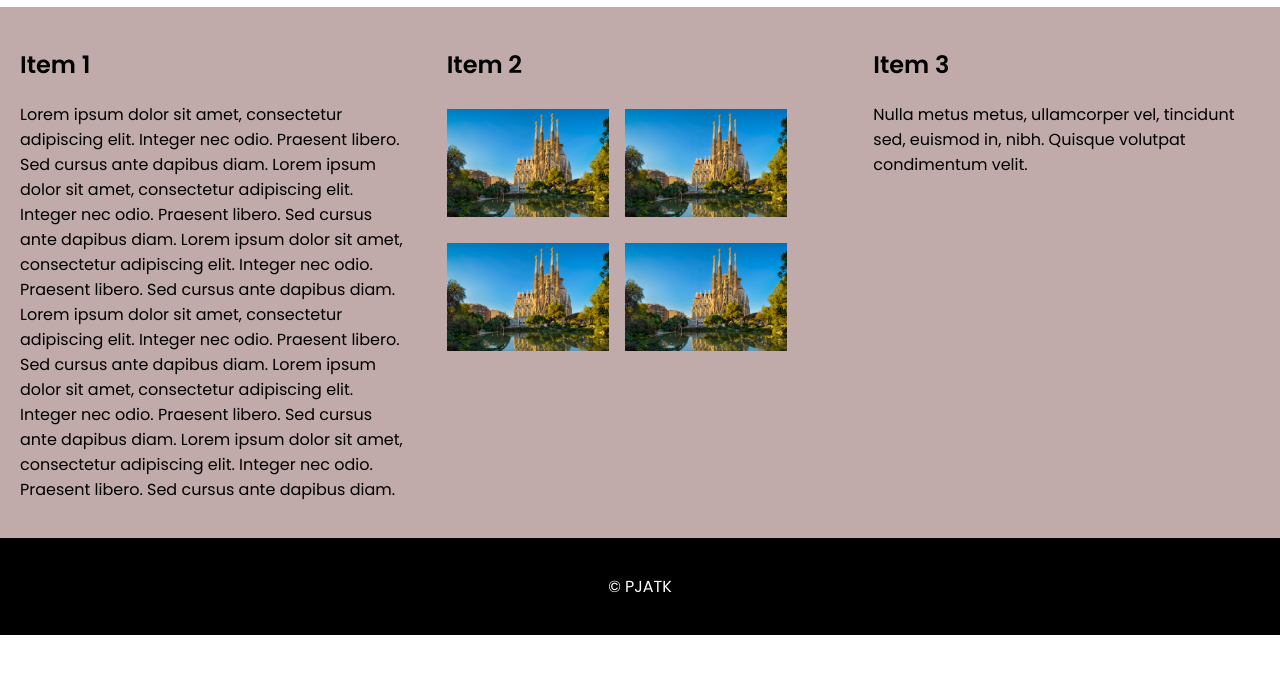
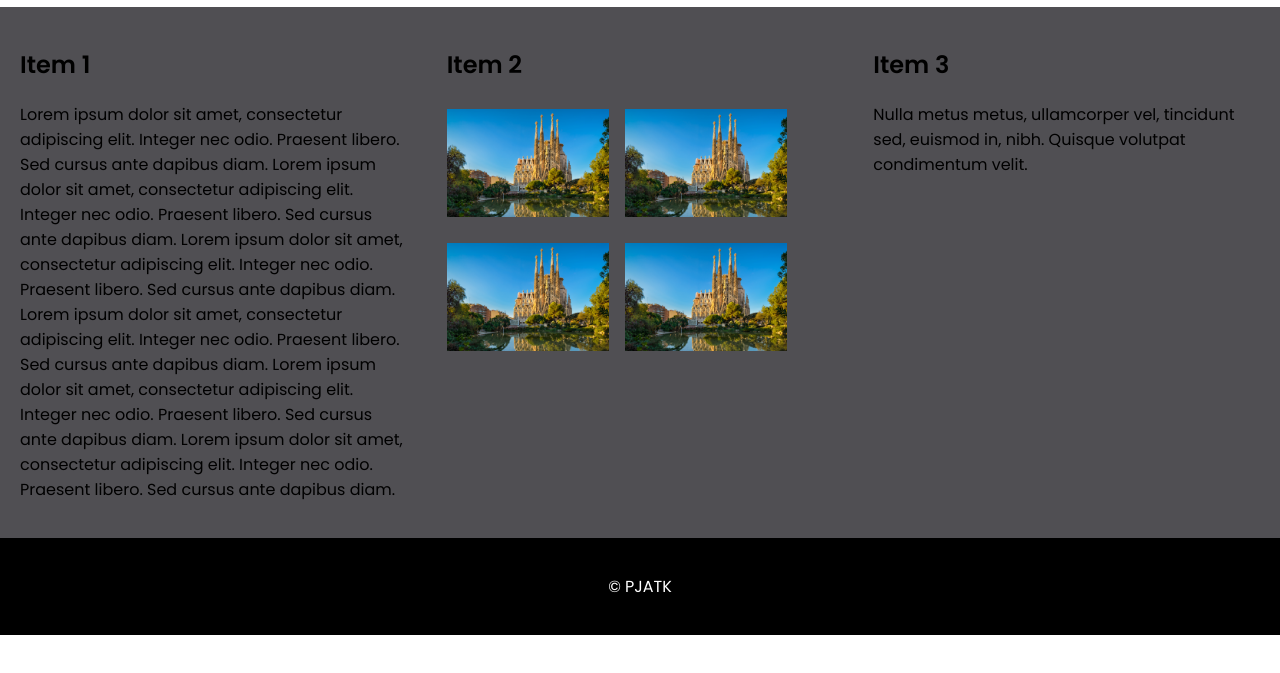
Before and after one commit to KrzysztofBabs/TIN, a plain HTML site: page lab2/zadanie.html in a window 1280 px wide. Shown: the part 113-786 px from the top of the page. Drawn offline with nearby package versions, Linux system fonts and the light colour scheme; files that its build step writes are made by us from their sources.

Commit message:
Update style.less

```diff
--- a/lab3/style.less
+++ b/lab3/style.less
@@ -1,5 +1,5 @@
 @primary-color: #e74343;
-@background-section: #c0aaaa;
+@background-section: rgb(80, 79, 83);
 @dark-color: #000000;
 @light-color: #ffffff;
 
```
